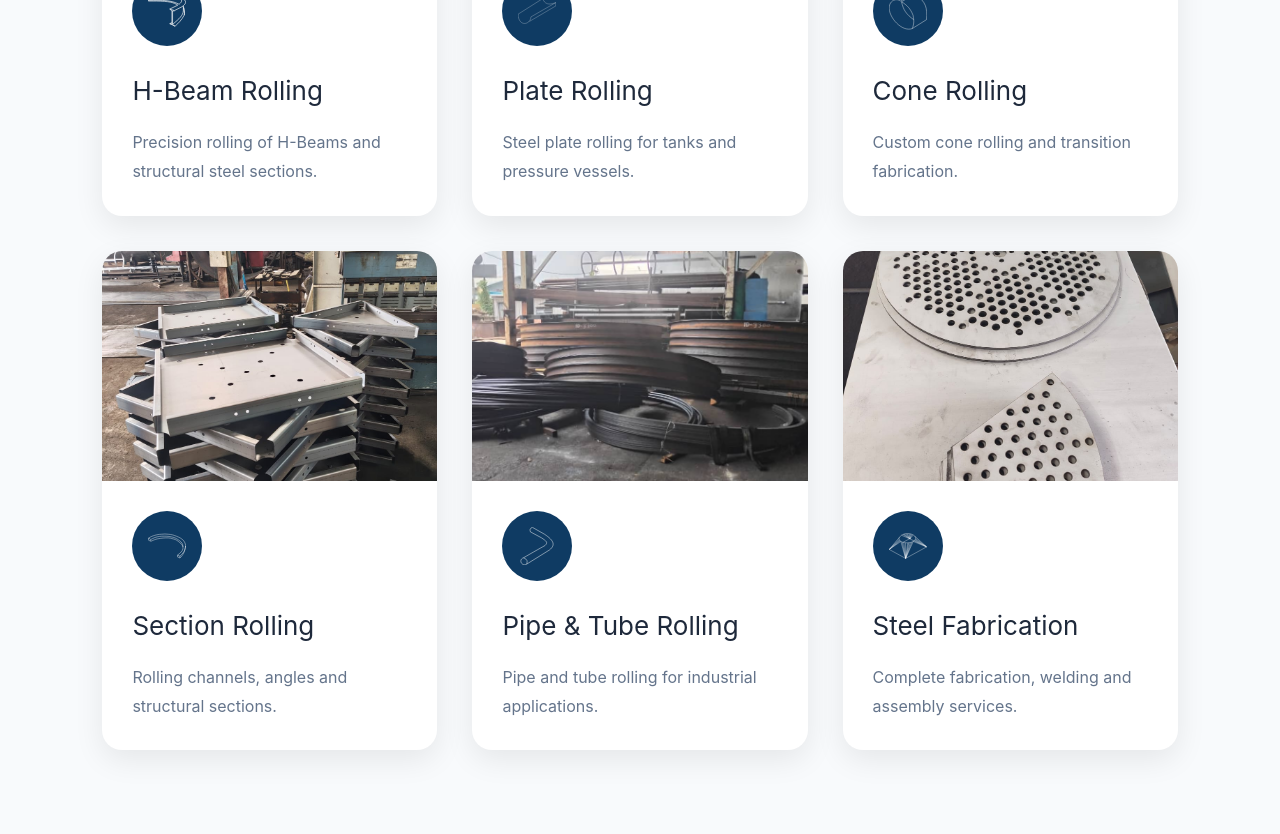
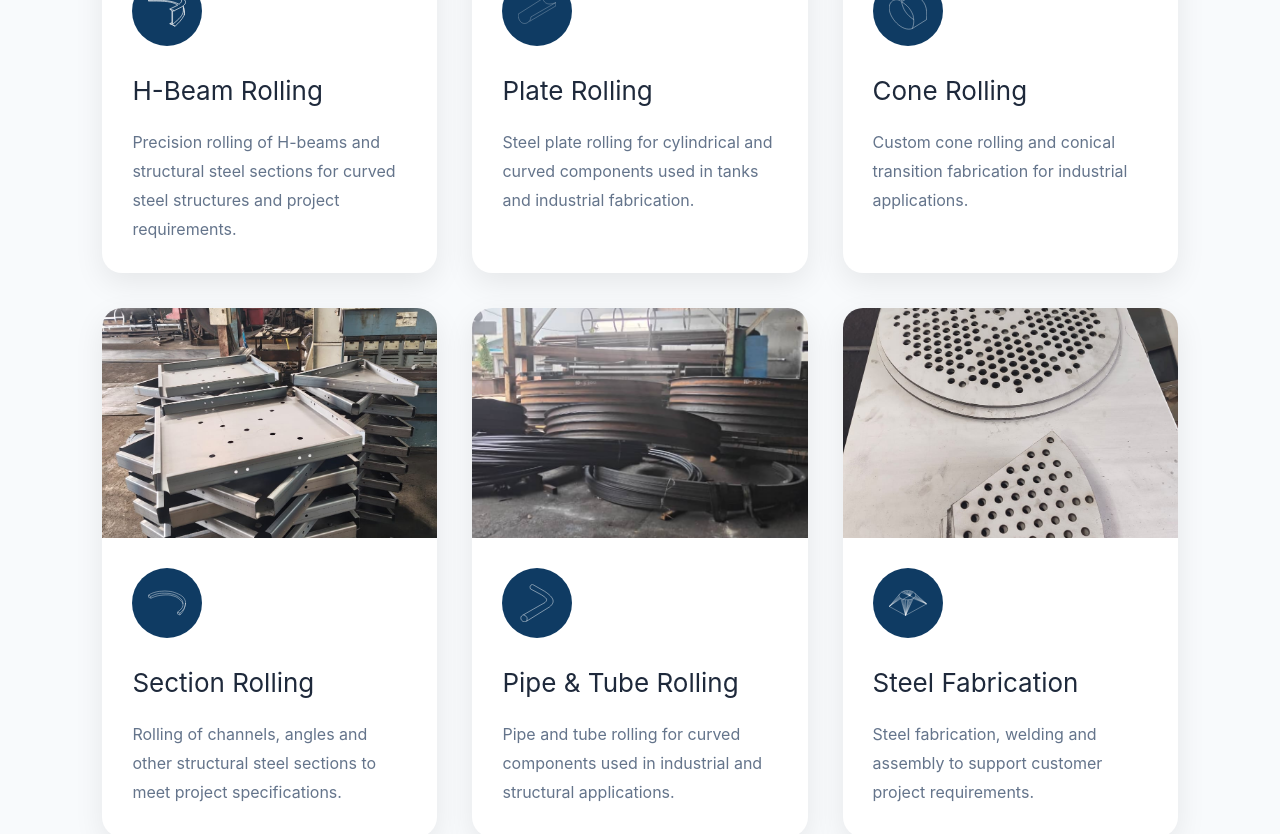
Before and after one commit to lywyvonne/mingfok-website, a React (Vite) app: page / in a window 1280 px wide. Shown: the part 2100-2934 px from the top of the page. Built offline with nearby package versions, Linux system fonts and the light colour scheme.

Commit message:
Update Services.jsx

```diff
--- a/src/components/Services.jsx
+++ b/src/components/Services.jsx
@@ -6,42 +6,42 @@ const services = [
     image: "/images/beam-rolling.jpg",
     icon: "/icons/hbeam-center.svg",
     description:
-        "Precision rolling of H-Beams and structural steel sections.",
+      "Precision rolling of H-beams and structural steel sections for curved steel structures and project requirements.",
   },
   {
     title: "Plate Rolling",
     image: "/images/tank-fabrication.jpg",
     icon: "/icons/plate-rolling.svg",
     description:
-        "Steel plate rolling for tanks and pressure vessels.",
+      "Steel plate rolling for cylindrical and curved components used in tanks and industrial fabrication.",
   },
   {
     title: "Cone Rolling",
     image: "/images/cone-fabrication.jpg",
     icon: "/icons/cone-rolling.svg",
     description:
-        "Custom cone rolling and transition fabrication.",
+      "Custom cone rolling and conical transition fabrication for industrial applications.",
   },
   {
     title: "Section Rolling",
     image: "/images/channel-rolling.jpg",
     icon: "/icons/rectangular-section.svg",
     description:
-        "Rolling channels, angles and structural sections.",
+      "Rolling of channels, angles and other structural steel sections to meet project specifications.",
   },
   {
     title: "Pipe & Tube Rolling",
     image: "/images/rings.jpg",
     icon: "/icons/pipe-tube.svg",
     description:
-        "Pipe and tube rolling for industrial applications.",
+      "Pipe and tube rolling for curved components used in industrial and structural applications.",
   },
   {
     title: "Steel Fabrication",
     image: "/images/workshop.jpg",
     icon: "/icons/transition.svg",
     description:
-        "Complete fabrication, welding and assembly services.",
+      "Steel fabrication, welding and assembly to support customer project requirements.",
   },
 ];
 
```
Lines whose indentation alone changed are shown as unchanged.
